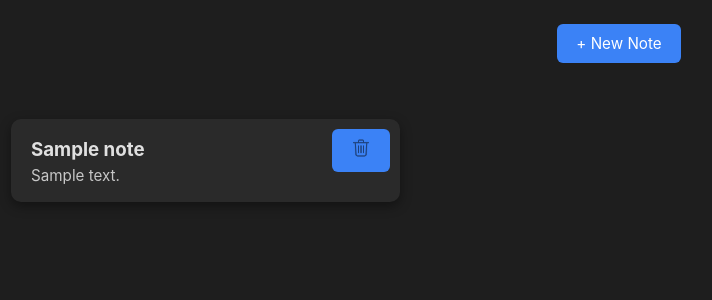
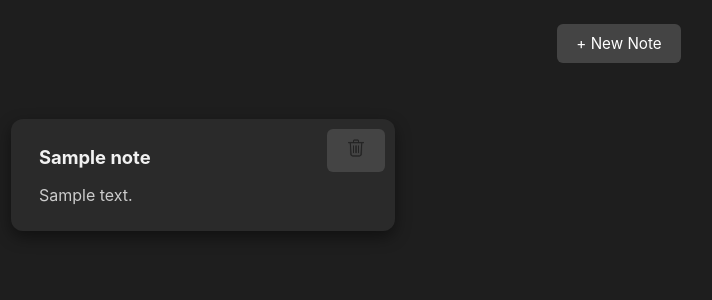
Before and after one commit to NaveenRBS/SkyNotes, a Flask app: page /dashboard in a window 1280 px wide. Shown: the part 71-371 px from the top of the page, without its empty margins (21-733 px from the left). Run offline with Flask 3, Linux system fonts and the light colour scheme; the visitor is signed in with stand-in values (Sample User, id 1); tables that the repository leaves empty or names only in its code hold one stand-in row (values such as "Sample post"); data that the repository does not hold is empty.

Commit message:
fixing css

```diff
--- a/static/style.css
+++ b/static/style.css
@@ -352,3 +352,72 @@
     transform: translateY(-4px);
     box-shadow: 0 6px 16px rgba(0, 0, 0, 0.6);
   }
+
+  /* ===== Updated Buttons ===== */
+button,
+input[type="submit"],
+.btn {
+    display: inline-block;
+    padding: 0.6rem 1.2rem;
+    background-color: #444; /* Darker neutral */
+    color: #fff;
+    border: none;
+    border-radius: 6px;
+    cursor: pointer;
+    font-size: 0.95rem;
+    transition: background-color 0.2s ease;
+}
+
+button:hover,
+input[type="submit"]:hover,
+.btn:hover {
+    background-color: #5e5e5e;
+}
+
+/* ===== Updated Note Card ===== */
+.note-container {
+    background-color: #2a2a2a;
+    border-radius: 12px;
+    padding: 1.5rem 1.75rem;
+    box-shadow: 0 6px 16px rgba(0, 0, 0, 0.45);
+    transition: transform 0.2s ease, box-shadow 0.2s ease;
+    position: relative;
+    cursor: pointer;
+}
+
+.note-container:hover {
+    transform: translateY(-6px);
+    box-shadow: 0 8px 20px rgba(0, 0, 0, 0.6);
+}
+
+.note-container h3 {
+    font-size: 1.15rem;
+    color: #f1f1f1;
+    margin-bottom: 0.7rem;
+    word-wrap: break-word;
+}
+
+.note-container p {
+    font-size: 1rem;
+    color: #ccc;
+    line-height: 1.5;
+    max-height: 9em;
+    overflow: hidden;
+    text-overflow: ellipsis;
+}
+
+/* ===== Note Wrapper Adjustments ===== */
+.notes-wrapper {
+    gap: 2rem;
+    padding: 2rem;
+    max-width: 1280px;
+    margin: 0 auto;
+    display: grid;
+    grid-template-columns: repeat(auto-fill, minmax(340px, 1fr));
+}
+
+/* ===== Note Link Wrapper ===== */
+.note-link {
+    text-decoration: none;
+    color: inherit;
+}
```
